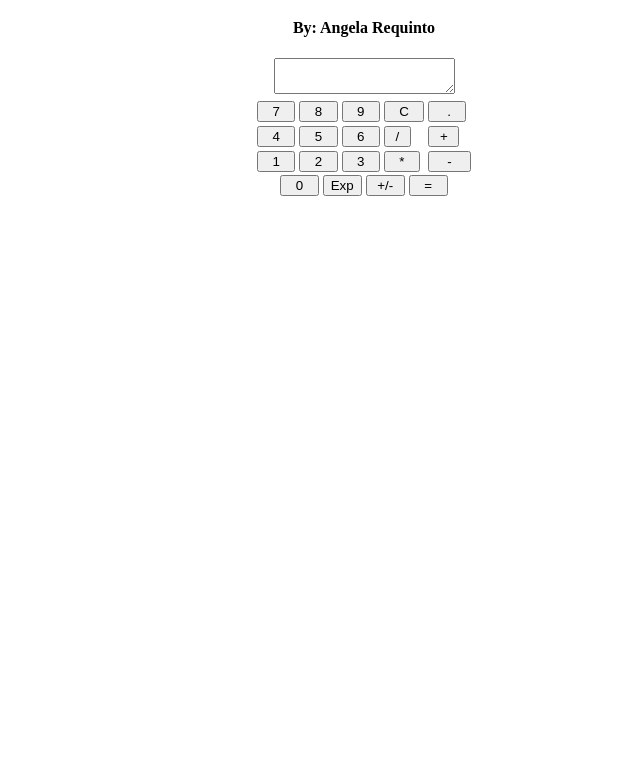
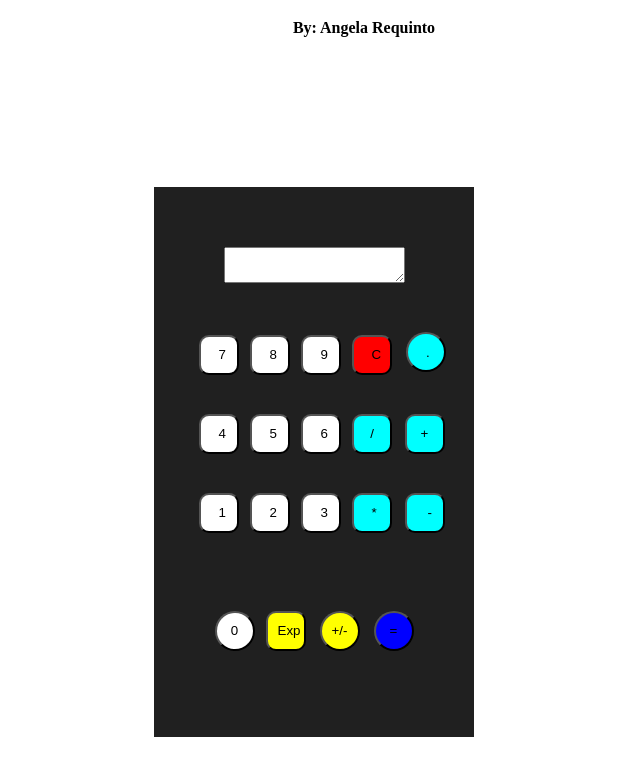
Before and after one commit to AngelaRequinto/Simple-JS-Calculator, a plain HTML site: page index.html in a window 1280 px wide. Shown: the part 105-880 px from the top of the page, without its empty margins (276-916 px from the left). Before the commit the page ends 800 px from the top, so only its background shows below. Drawn offline with Linux system fonts and the light colour scheme.

Commit message:
Update index.html

```diff
--- a/index.html
+++ b/index.html
@@ -2,7 +2,7 @@
 <html>
     <head>
         <title>Simple Calculator</title>
-        <link rel="stylesheet" type="text/css" href="calcustyle.css">
+        <link rel="stylesheet" type="text/css" href="css/style.css">
 
         <br/><br/><center><h1>Simple Calculator</h1>
                 <h4>By: Angela Requinto</h4>
```
